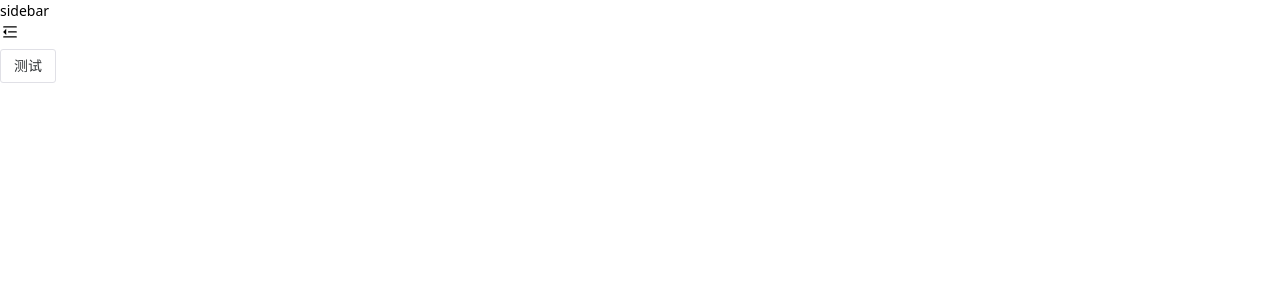
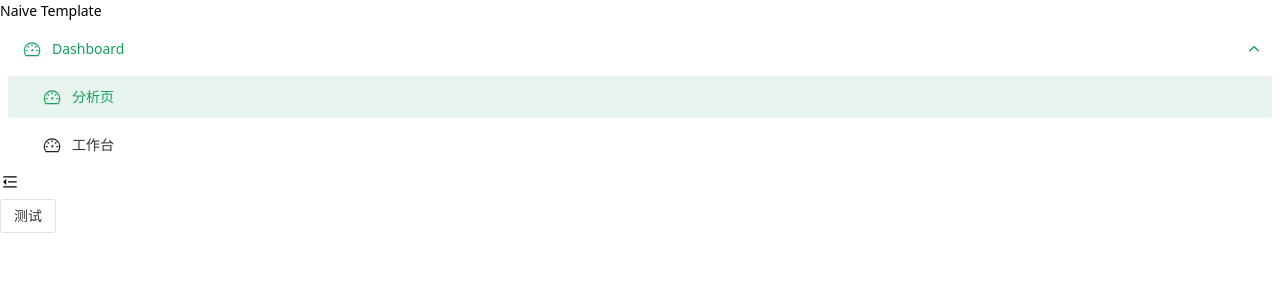
Before and after one commit to woodenF/vite-naive-template, a Vue app: page /#/dashboard/analysis in a window 1280 px wide. Shown: the top 300 px of the page. Built offline with nearby package versions, Linux system fonts and the light colour scheme.

Commit message:
feat: 动态路由菜单渲染

```diff
--- a/src/helper/router.ts
+++ b/src/helper/router.ts
@@ -1,5 +1,8 @@
-import { RouteRecordRaw } from 'vue-router';
+import { RouteRecordRaw, RouterLink } from 'vue-router';
 import { cloneDeep } from 'lodash-es';
+import { AppRouteRecordRaw } from '@/types/router';
+import { NIcon } from 'naive-ui';
+import { Component } from 'vue';
 
 export function filterAsyncRoutes(routes: RouteRecordRaw[], permList: string[], prefix = ''): RouteRecordRaw[] {
   const res: RouteRecordRaw[] = [];
@@ -17,3 +20,19 @@ export function filterAsyncRoutes(routes: RouteRecordRaw[], permList: string[],
   });
   return res;
 }
+
+export function renderMenuLabel(route: AppRouteRecordRaw) {
+  return h(
+    RouterLink,
+    {
+      to: {
+        name: route.children ? '' : route.name
+      }
+    },
+    { default: () => route.meta.title }
+  );
+}
+
+export function renderIcon(route: AppRouteRecordRaw) {
+  return h(NIcon, null, { default: () => h(route.meta.icon as Component) });
+}
--- a/src/layouts/default/components/header.vue
+++ b/src/layouts/default/components/header.vue
@@ -6,11 +6,13 @@ const appStore = useAppStore();
 </script>
 <template>
   <div
-    class="fixed top-0 h-header right-0 transition-all duration-300 bg-fuchsia-100 flex justify-between"
+    class="fixed top-0 h-header right-0 transition-all duration-300 flex justify-between shadow-sm"
     :class="[appStore.collapsed ? 'left-sidebar--collapsed' : 'left-sidebar']"
-    @click="appStore.toggleCollapsed"
   >
-    <div class="h-full flex items-center px-small hover:bg-gray-200 hover:text-primary">
+    <div
+      class="h-full flex items-center px-small hover:bg-gray-200 hover:text-primary"
+      @click="appStore.toggleCollapsed"
+    >
       <Icon
         size="20"
         :name=" appStore.collapsed ? 'open' : 'close' "
--- a/src/layouts/default/components/sidebar.vue
+++ b/src/layouts/default/components/sidebar.vue
@@ -1,13 +1,34 @@
 <script lang="ts" setup>
+import { renderMenuLabel, renderIcon } from '@/helper/router';
 import { useAppStore } from '@/store/modules/app';
+import { usePermissionStore } from '@/store/modules/permisssion';
+import { useRoute } from 'vue-router';
 
 const appStore = useAppStore();
+const permissionStore = usePermissionStore();
+
+const route = useRoute();
+
 </script>
 <template>
   <div
-    class="h-full fixed top-0 left-0 transition-all duration-300 bg-pink-300"
+    class="h-full fixed top-0 left-0 transition-all duration-300 z-30 flex flex-col shadow-lg"
     :class="[appStore.collapsed ? 'w-sidebar--collapsed' : 'w-sidebar']"
   >
-    sidebar
+    <div class="h-header flex items-center justify-center font-bold text-medium text-primary whitespace-nowrap overflow-hidden">
+      {{ appStore.collapsed ? 'N' : 'Naive Template' }}
+    </div>
+    <div class="flex-1 overflow-auto">
+      <NMenu
+        :value="(route.name as string)"
+        :collapsed="appStore.collapsed"
+        :collapsed-width="56"
+        :indent="20"
+        :options="permissionStore.authRoutes"
+        key-field="name"
+        :render-label="(route: any) => renderMenuLabel(route)"
+        :render-icon="(route: any) => renderIcon(route)"
+      />
+    </div>
   </div>
 </template>
--- a/src/router/index.ts
+++ b/src/router/index.ts
@@ -1,13 +1,11 @@
 import { createRouter, createWebHashHistory } from 'vue-router';
 import { constants } from './constants';
 import { createGuard } from './guard';
-import { asyncRoutes } from './routes';
 
 const router = createRouter({
   history: createWebHashHistory(),
   routes: [
-    ...constants,
-    ...asyncRoutes
+    ...constants
   ]
 });
 
--- a/tailwind.config.js
+++ b/tailwind.config.js
@@ -34,7 +34,7 @@ module.exports = {
         // 展开状态下的 sidebar 宽度
         sidebar: '220px',
         // 折叠状态下的 sidebar 宽度
-        'sidebar--collapsed': '48px',
+        'sidebar--collapsed': '56px',
         // header 高度
         header: '48px',
         // tab 高度
--- a/vite.config.ts
+++ b/vite.config.ts
@@ -23,7 +23,7 @@ export default defineConfig({
       dts: 'src/components.d.ts'
     }),
     AutoImport({
-      imports: ['vue', 'vue-router'],
+      imports: ['vue'],
       dts: 'src/auto-import.d.ts'
     })
   ],
```
Also changed, not shown: 1 other file (tests, documents, lock files or other folders).
